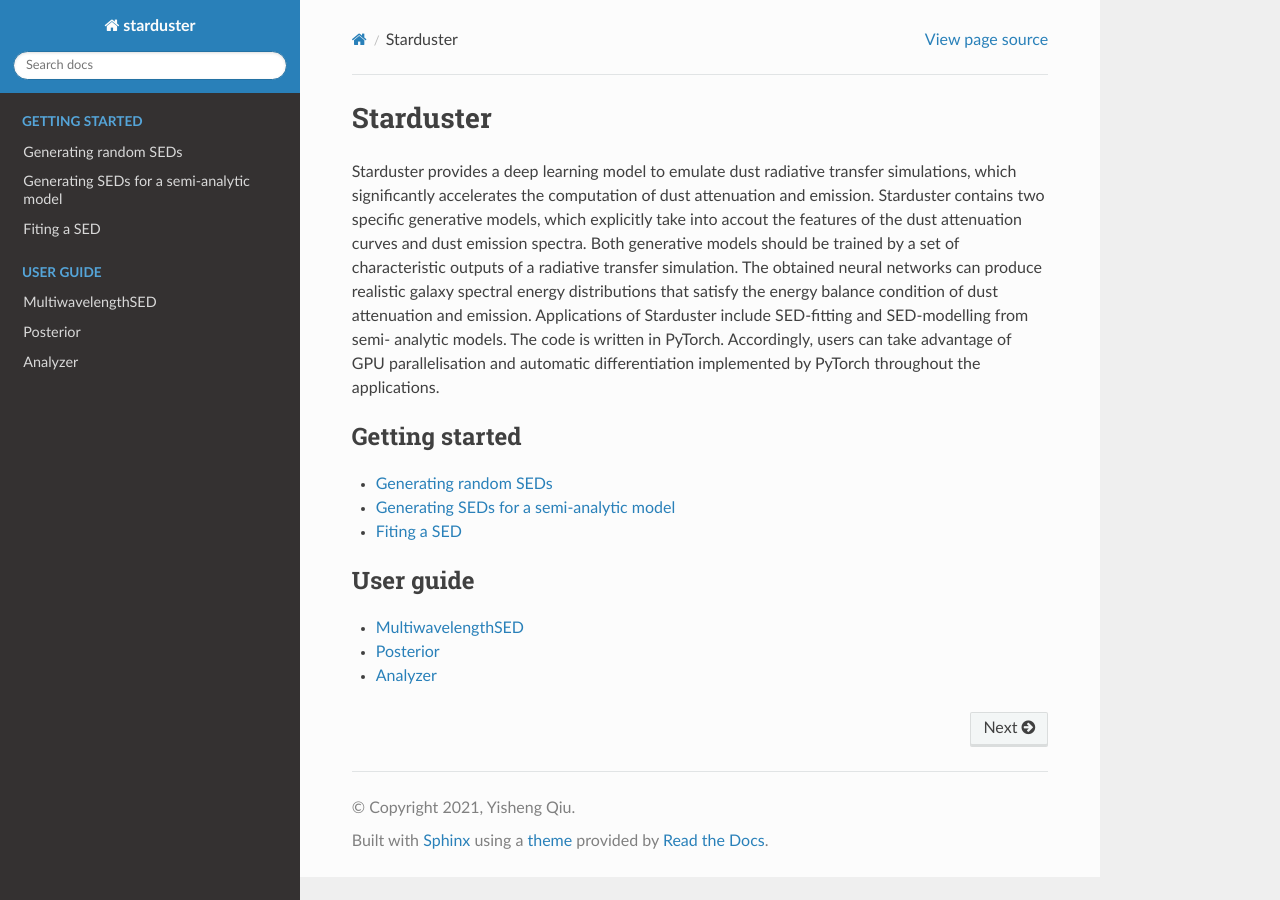
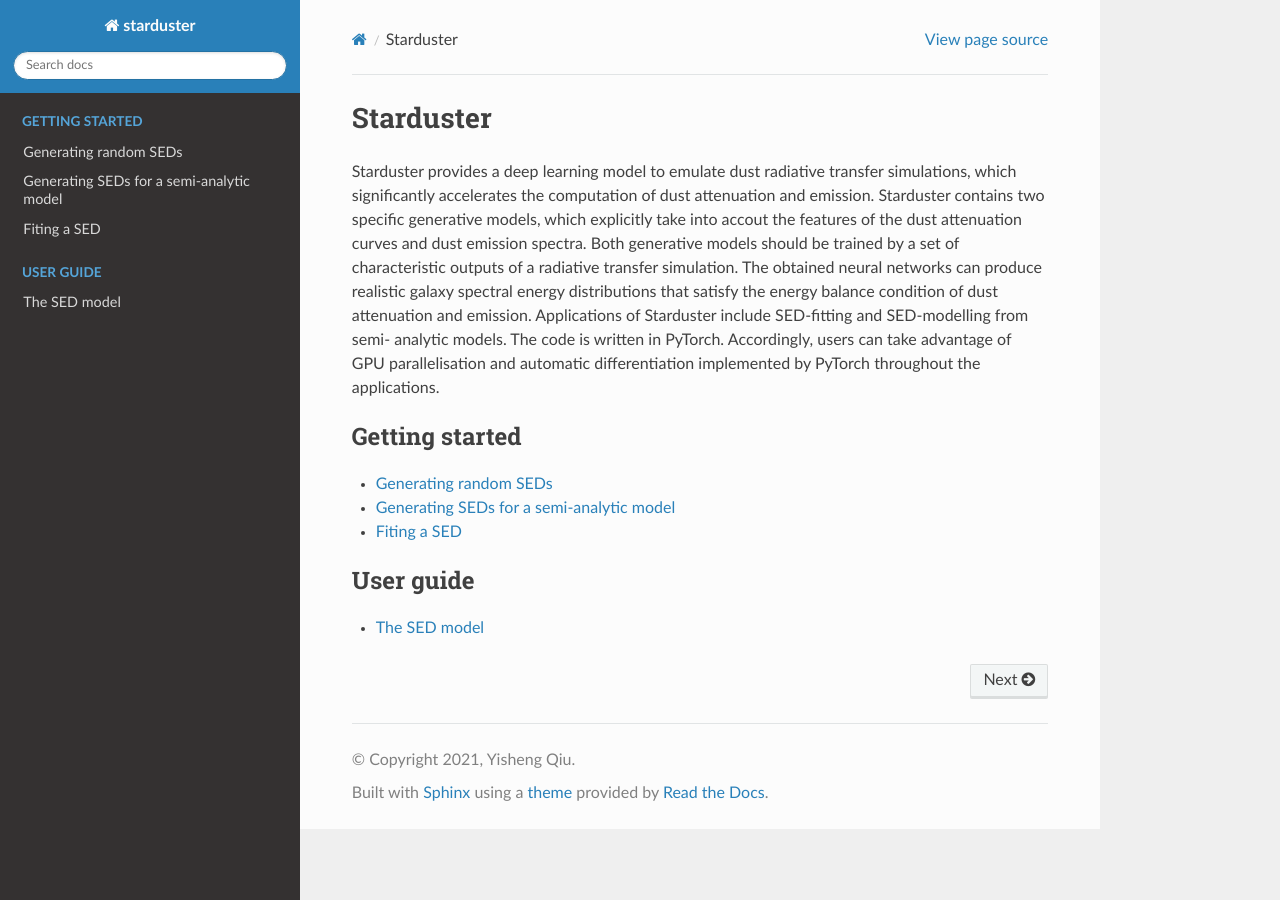
Before and after one commit to yqiuu/starduster, a Sphinx documentation site: the page built from docs/source/index.rst, in a window 1280 px wide. Built offline with Sphinx 7.4.7 and the Read the Docs theme 2.0.0, drawn with Linux system fonts in a browser that asks for light colours.

Commit message:
Update the document

```diff
--- a/docs/source/analyzer.rst
+++ /dev/null
@@ -1,3 +0,0 @@
-Analyzer
-========
-.. autoclass:: starduster.Analyzer
--- a/docs/source/index.rst
+++ b/docs/source/index.rst
@@ -30,6 +30,4 @@ PyTorch throughout the applications.
    :maxdepth: 2
    :caption: User guide
 
-   starduster
-   posterior
-   analyzer
+   sed_model
--- a/docs/source/posterior.rst
+++ /dev/null
@@ -1,3 +0,0 @@
-Posterior
-=========
-.. autoclass:: starduster.Posterior
--- /dev/null
+++ b/docs/source/sed_model.rst
@@ -0,0 +1,6 @@
+The SED model
+=============
+.. autoclass:: starduster.MultiwavelengthSED
+   :members: from_builtin, forward, configure_adapter, configure_detector
+.. autoclass:: starduster.Adapter
+.. autoclass:: starduster.Detector
--- a/docs/source/starduster.rst
+++ /dev/null
@@ -1,6 +0,0 @@
-MultiwavelengthSED
-==================
-.. autoclass:: starduster.MultiwavelengthSED
-   :members: from_builtin, forward, configure_input_mode, configure_output_mode
-.. autoclass:: starduster.Adapter
-.. autoclass:: starduster.Detector
```
Also changed, not shown: other parts of docs/source/index.rst (+1 -1 lines), docs/source/tutorials/sampling_seds.ipynb (renamed from docs/source/tutorials/sample_seds.ipynb).
